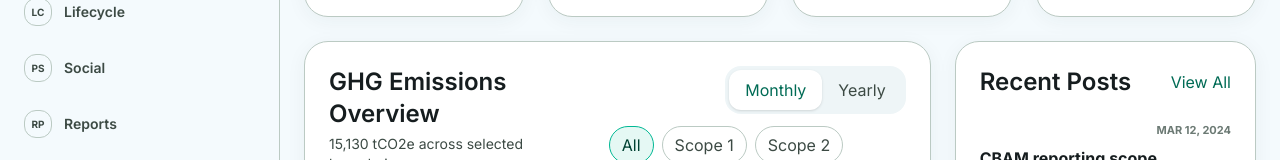
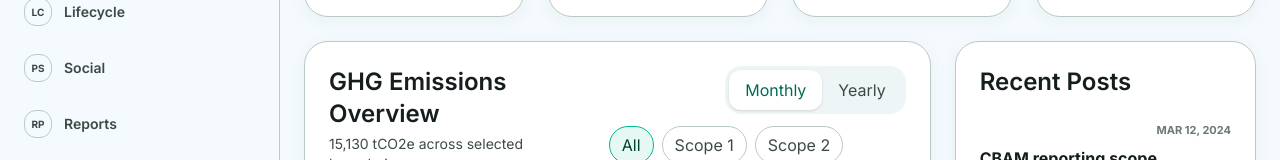
Before and after one commit to xode114kr1/hanaloop-demo, a Next.js app: page / in a window 1280 px wide. Shown: the part 250-410 px from the top of the page. Built offline with nearby package versions, Linux system fonts and the light colour scheme.

Commit message:
style: PostPanel 미사용 버튼 제거
- 동작이 없는 View All 버튼 제거

```diff
--- a/src/app/_components/PostPanel.tsx
+++ b/src/app/_components/PostPanel.tsx
@@ -89,9 +89,6 @@ export function PostPanel({ companyId }: PostPanelProps) {
         <h2 className="text-2xl font-semibold text-(--on-surface)">
           Recent Posts
         </h2>
-        <button className="text-sm font-bold text-(--primary)">
-          View All
-        </button>
       </div>
 
       {errorMessage ? (
```
